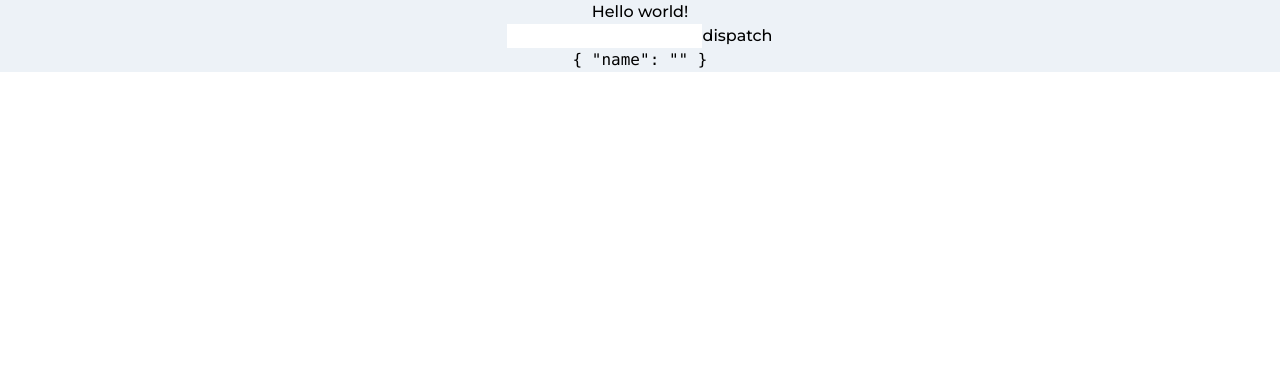
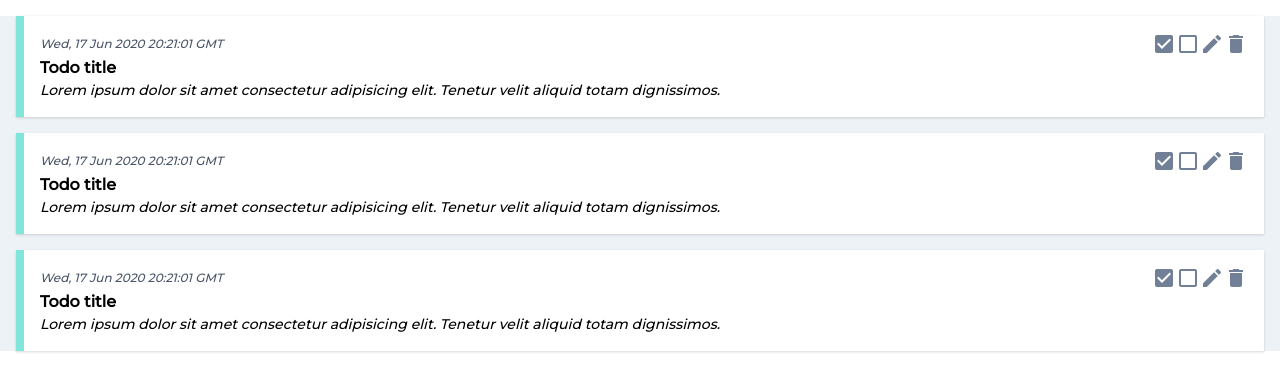
Before and after one commit to alexander-alarcon/tasks-tracker, a React (Create React App) app: page / in a window 1280 px wide. Shown: the top 392 px of the page. Built offline with nearby package versions, Linux system fonts and the light colour scheme.

Commit message:
Create Todo component

```diff
--- a/public/index.html
+++ b/public/index.html
@@ -24,7 +24,14 @@
       work correctly both with client-side routing and a non-root public URL.
       Learn how to configure a non-root public URL by running `npm run build`.
     -->
-    <link href="https://fonts.googleapis.com/css2?family=Montserrat:wght@500&display=swap" rel="stylesheet">
+    <link
+      href="https://fonts.googleapis.com/css2?family=Montserrat:wght@500&display=swap"
+      rel="stylesheet"
+    />
+    <link
+      href="https://fonts.googleapis.com/icon?family=Material+Icons"
+      rel="stylesheet"
+    />
     <title>React App</title>
   </head>
   <body class="font-sans">
--- a/src/App.css
+++ /dev/null
@@ -1,38 +0,0 @@
-.App {
-  text-align: center;
-}
-
-.App-logo {
-  height: 40vmin;
-  pointer-events: none;
-}
-
-@media (prefers-reduced-motion: no-preference) {
-  .App-logo {
-    animation: App-logo-spin infinite 20s linear;
-  }
-}
-
-.App-header {
-  background-color: #282c34;
-  min-height: 100vh;
-  display: flex;
-  flex-direction: column;
-  align-items: center;
-  justify-content: center;
-  font-size: calc(10px + 2vmin);
-  color: white;
-}
-
-.App-link {
-  color: #61dafb;
-}
-
-@keyframes App-logo-spin {
-  from {
-    transform: rotate(0deg);
-  }
-  to {
-    transform: rotate(360deg);
-  }
-}
--- a/src/App.jsx
+++ /dev/null
@@ -1,32 +0,0 @@
-import React, { useState } from 'react';
-import { useDispatch, useSelector } from 'react-redux';
-import './App.css';
-import { changeName } from './store/reducers/hello';
-
-function App() {
-  const [name, setName] = useState('');
-  const dispatch = useDispatch();
-  const store = useSelector((state) => state.hello);
-
-  const handleClick = () => {
-    dispatch(changeName(name));
-  };
-
-  const handleChange = (e) => {
-    setName(e.target.value);
-  };
-
-  return (
-    <div className="App bg-gray-200">
-      <h1>Hello world!</h1>
-      <input type="text" onChange={handleChange} />
-      <button type="button" onClick={handleClick}>
-        dispatch
-      </button>
-      <br />
-      <code>{JSON.stringify(store, null, 2)}</code>
-    </div>
-  );
-}
-
-export default App;
--- /dev/null
+++ b/src/components/Todo/index.jsx
@@ -0,0 +1,38 @@
+import React from 'react';
+
+function Todo() {
+  return (
+    <div className=" m-4 p-4 bg-white border-l-8 border-teal-300 shadow">
+      <div className="todo__header">
+        <div className="flex justify-between items-center">
+          <span className="text-gray-700 text-xs italic">
+            {new Date().toUTCString()}
+          </span>
+          <div className="actions flex items-center text-sm">
+            <span className="material-icons cursor-pointer text-gray-600">
+              check_box
+            </span>
+            <span className="material-icons cursor-pointer text-gray-600">
+              check_box_outline_blank
+            </span>
+            <span className="material-icons cursor-pointer text-gray-600">
+              edit
+            </span>
+            <span className="material-icons cursor-pointer text-gray-600">
+              delete
+            </span>
+          </div>
+        </div>
+        <span className="font-bold">Todo title</span>
+      </div>
+      <div className="todo__content text-sm italic">
+        <p>
+          Lorem ipsum dolor sit amet consectetur adipisicing elit. Tenetur velit
+          aliquid totam dignissimos.
+        </p>
+      </div>
+    </div>
+  );
+}
+
+export default Todo;
--- /dev/null
+++ b/src/containers/App/index.jsx
@@ -0,0 +1,14 @@
+import React from 'react';
+import Todo from '../../components/Todo';
+
+function App() {
+  return (
+    <div className="App bg-gray-200">
+      <Todo />
+      <Todo />
+      <Todo />
+    </div>
+  );
+}
+
+export default App;
--- a/src/index.jsx
+++ b/src/index.jsx
@@ -3,7 +3,7 @@ import ReactDOM from 'react-dom';
 import './index.generated.css';
 import { Provider } from 'react-redux';
 
-import App from './App';
+import App from './containers/App';
 import store from './store';
 
 ReactDOM.render(
```
